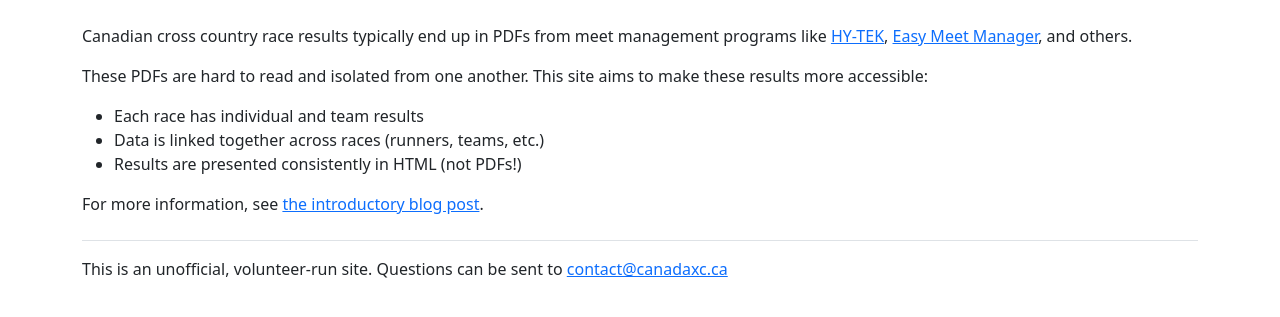
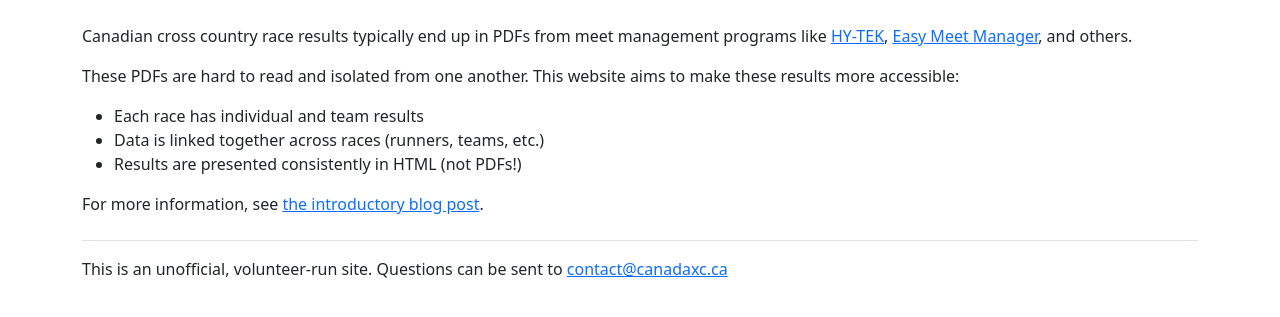
Before and after one commit to jhthompson/canada-xc, a Django app: page /about/ in a window 1280 px wide. Shown: the part 66-383 px from the top of the page. Run offline with Django 5.2, Linux system fonts and the light colour scheme; some libraries are stand-ins or nearby versions.

Commit message:
Tweak about wording

```diff
--- a/racing/templates/racing/about.html
+++ b/racing/templates/racing/about.html
@@ -7,7 +7,7 @@
 </p>
 
 <p>
-    These PDFs are hard to read and isolated from one another. This site aims to make these results more accessible:
+    These PDFs are hard to read and isolated from one another. This website aims to make these results more accessible:
 </p>
 
 <ul>
```
